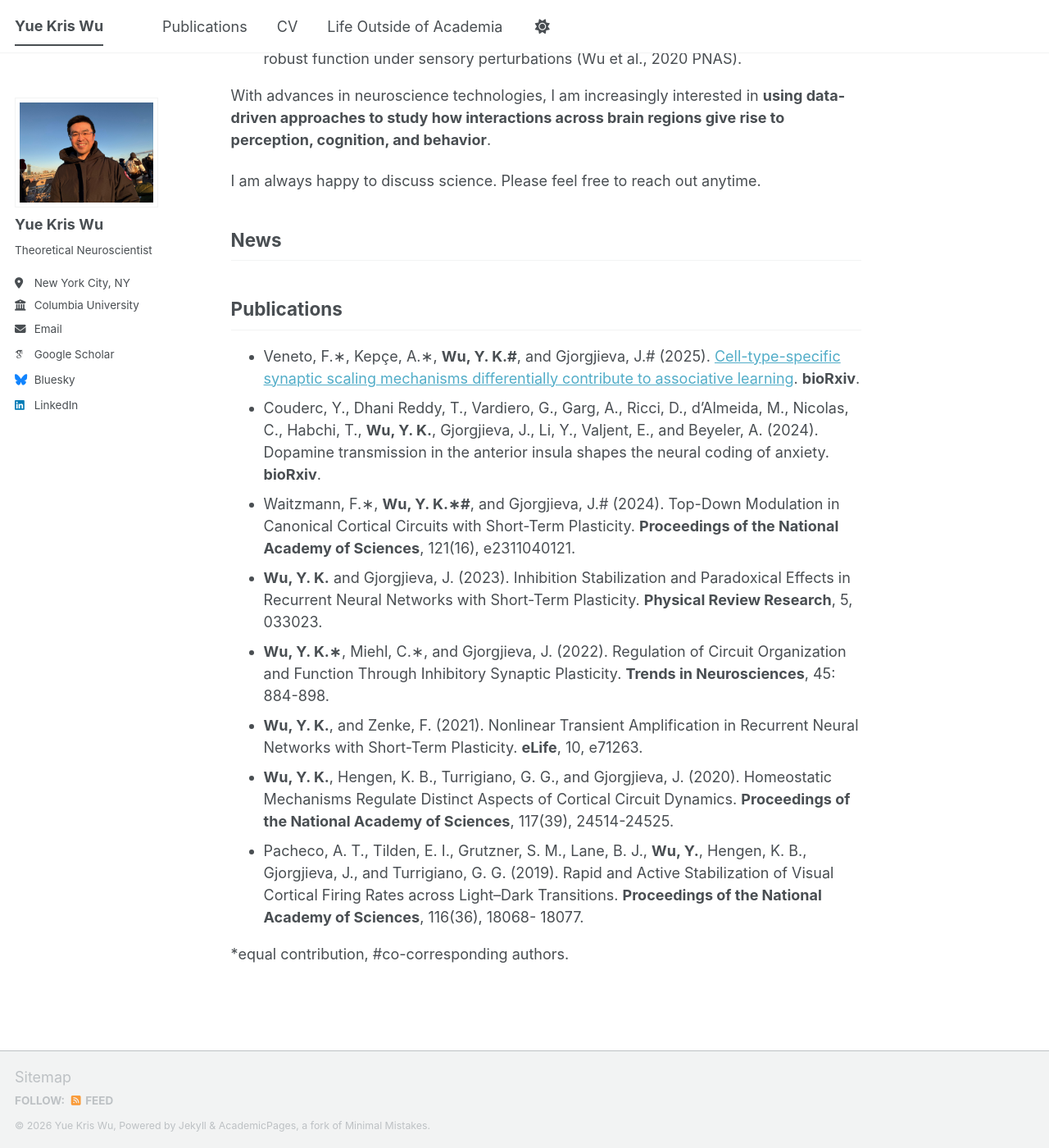
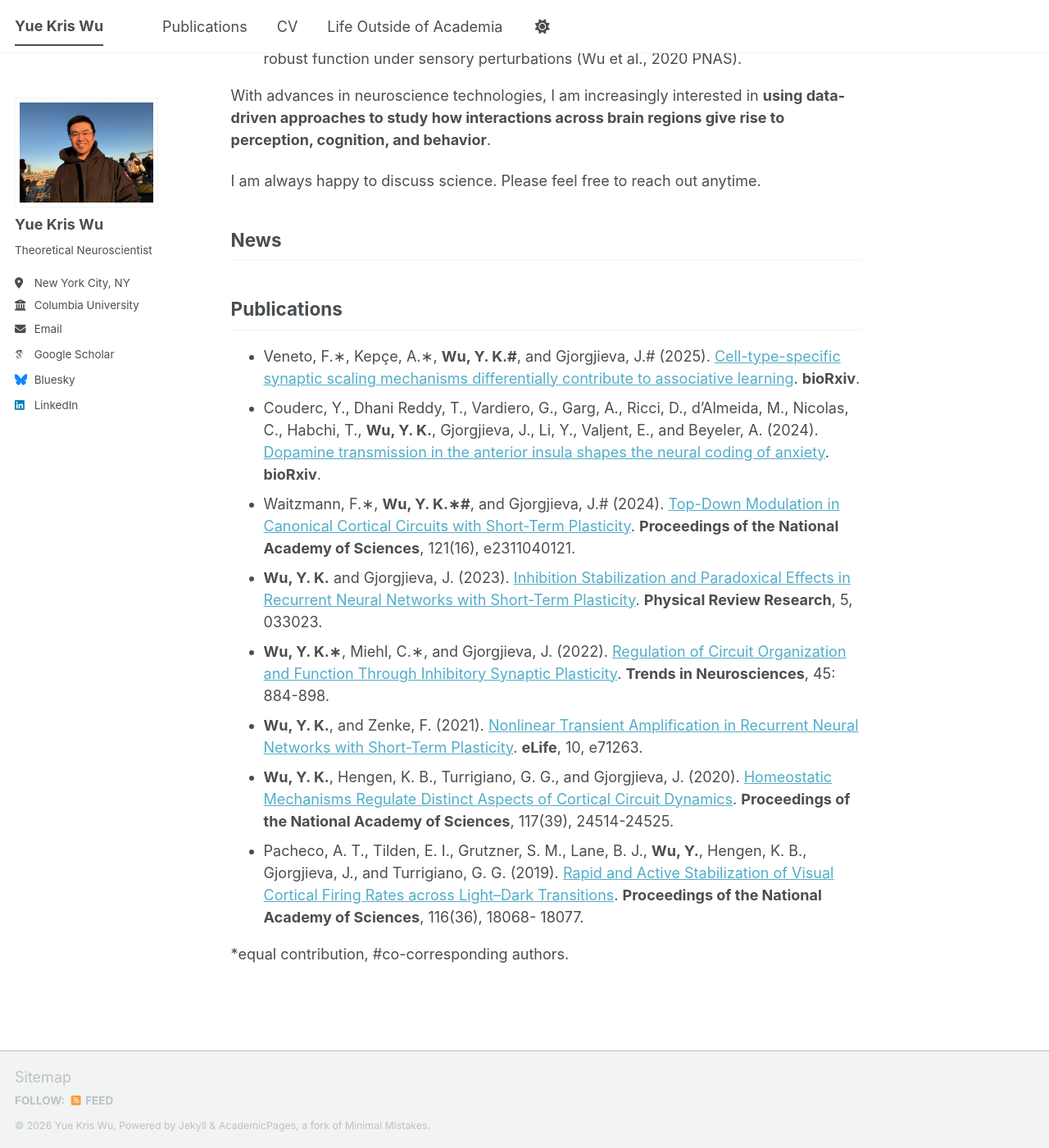
Before and after one commit to yuekriswu/yuekriswu.github.io, a Jekyll site: the page built from _pages/about.md, in a window 1280 px wide and 1400 px high, scrolled down 574 px. Shown: the whole window at 82% size. Built offline with Jekyll 4.4.1, drawn with Linux system fonts in a browser that asks for light colours; emoji names are drawn with the system emoji font; some web fonts are replaced; a script bundle is joined from its source files by our own code; library files that are not in the unit come from our copies; part of the change alters nothing that is shown.

```diff
--- a/_pages/about.md
+++ b/_pages/about.md
@@ -28,12 +28,12 @@ News
 Publications
 ------
 * Veneto, F.∗, Kepçe, A.∗, **Wu, Y. K.#**, and Gjorgjieva, J.# (2025). [Cell-type-specific synaptic scaling mechanisms differentially contribute to associative learning](https://www.biorxiv.org/content/10.1101/2025.05.14.654005v1). **bioRxiv**.
-* Couderc, Y., Dhani Reddy, T., Vardiero, G., Garg, A., Ricci, D., d’Almeida, M., Nicolas, C., Habchi, T., **Wu, Y. K.**, Gjorgjieva, J., Li, Y., Valjent, E., and Beyeler, A. (2024). Dopamine transmission in the anterior insula shapes the neural coding of anxiety. **bioRxiv**.
-* Waitzmann, F.∗, **Wu, Y. K.∗#**, and Gjorgjieva, J.# (2024). Top-Down Modulation in Canonical Cortical Circuits with Short-Term Plasticity. **Proceedings of the National Academy of Sciences**, 121(16), e2311040121.
-* **Wu, Y. K.** and Gjorgjieva, J. (2023). Inhibition Stabilization and Paradoxical Effects in Recurrent Neural Networks with Short-Term Plasticity. **Physical Review Research**, 5, 033023.
-* **Wu, Y. K.∗**, Miehl, C.∗, and Gjorgjieva, J. (2022). Regulation of Circuit Organization and Function Through Inhibitory Synaptic Plasticity. **Trends in Neurosciences**, 45: 884-898.
-* **Wu, Y. K.**, and Zenke, F. (2021). Nonlinear Transient Amplification in Recurrent Neural Networks with Short-Term Plasticity. **eLife**, 10, e71263.
-* **Wu, Y. K.**, Hengen, K. B., Turrigiano, G. G., and Gjorgjieva, J. (2020). Homeostatic Mechanisms Regulate Distinct Aspects of Cortical Circuit Dynamics. **Proceedings of the National Academy of Sciences**, 117(39), 24514-24525.
-* Pacheco, A. T., Tilden, E. I., Grutzner, S. M., Lane, B. J., **Wu, Y.**, Hengen, K. B., Gjorgjieva, J., and Turrigiano, G. G. (2019). Rapid and Active Stabilization of Visual Cortical Firing Rates across Light–Dark Transitions. **Proceedings of the National Academy of Sciences**, 116(36), 18068- 18077.
+* Couderc, Y., Dhani Reddy, T., Vardiero, G., Garg, A., Ricci, D., d’Almeida, M., Nicolas, C., Habchi, T., **Wu, Y. K.**, Gjorgjieva, J., Li, Y., Valjent, E., and Beyeler, A. (2024). [Dopamine transmission in the anterior insula shapes the neural coding of anxiety](https://www.biorxiv.org/content/10.1101/2024.10.25.620186v2). **bioRxiv**.
+* Waitzmann, F.∗, **Wu, Y. K.∗#**, and Gjorgjieva, J.# (2024). [Top-Down Modulation in Canonical Cortical Circuits with Short-Term Plasticity](https://www.pnas.org/doi/10.1073/pnas.2311040121). **Proceedings of the National Academy of Sciences**, 121(16), e2311040121.
+* **Wu, Y. K.** and Gjorgjieva, J. (2023). [Inhibition Stabilization and Paradoxical Effects in Recurrent Neural Networks with Short-Term Plasticity](https://journals.aps.org/prresearch/abstract/10.1103/PhysRevResearch.5.033023). **Physical Review Research**, 5, 033023.
+* **Wu, Y. K.∗**, Miehl, C.∗, and Gjorgjieva, J. (2022). [Regulation of Circuit Organization and Function Through Inhibitory Synaptic Plasticity](https://doi.org/10.1016/j.tins.2022.10.006). **Trends in Neurosciences**, 45: 884-898.
+* **Wu, Y. K.**, and Zenke, F. (2021). [Nonlinear Transient Amplification in Recurrent Neural Networks with Short-Term Plasticity](https://elifesciences.org/articles/71263). **eLife**, 10, e71263.
+* **Wu, Y. K.**, Hengen, K. B., Turrigiano, G. G., and Gjorgjieva, J. (2020). [Homeostatic Mechanisms Regulate Distinct Aspects of Cortical Circuit Dynamics](https://www.pnas.org/doi/10.1073/pnas.1918368117). **Proceedings of the National Academy of Sciences**, 117(39), 24514-24525.
+* Pacheco, A. T., Tilden, E. I., Grutzner, S. M., Lane, B. J., **Wu, Y.**, Hengen, K. B., Gjorgjieva, J., and Turrigiano, G. G. (2019). [Rapid and Active Stabilization of Visual Cortical Firing Rates across Light–Dark Transitions](https://www.pnas.org/doi/10.1073/pnas.1906595116). **Proceedings of the National Academy of Sciences**, 116(36), 18068- 18077.
 
 *equal contribution, #co-corresponding authors.
```
